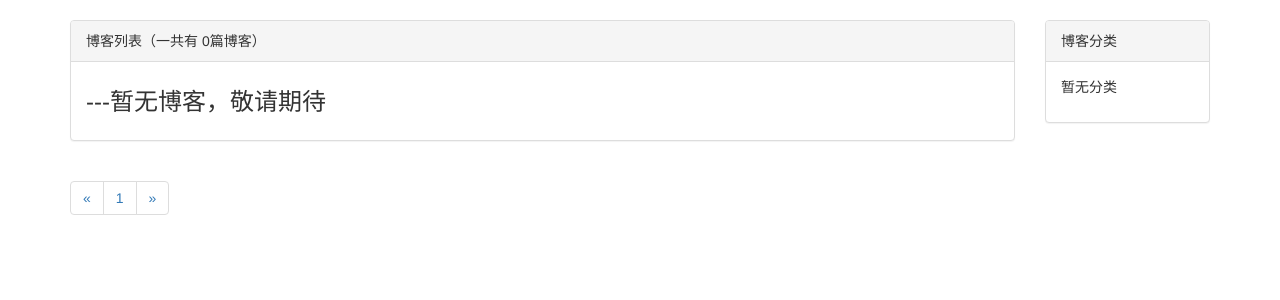
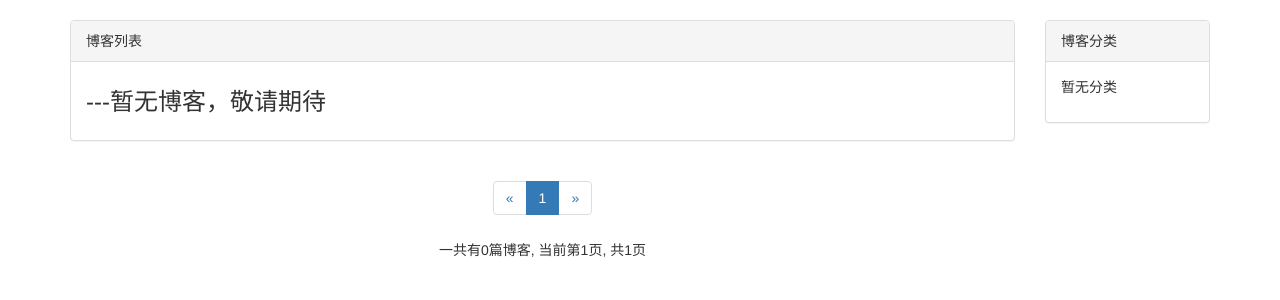
Before and after one commit to lxb1226/mysite, a Django app: page /blog/ in a window 1280 px wide. Shown: the part 52-352 px from the top of the page. Run offline with Django 3.2, Linux system fonts and the light colour scheme; data that the repository does not hold is empty; some libraries are stand-ins or nearby versions.

Commit message:
14-分页优化

```diff
--- a/blog/static/blog/css/blog.css
+++ b/blog/static/blog/css/blog.css
@@ -31,3 +31,7 @@ ul.blog-info-description li{
 div.blog-content{
     text-indent: 2em;
 }
+
+div.paginator{
+    text-align: center;
+}
--- a/blog/templates/blog/blog_list.html
+++ b/blog/templates/blog/blog_list.html
@@ -13,8 +13,7 @@
         <div class="row">
             <div class="col-xs-12 col-sm-8 col-md-9 col-lg-10">
                 <div class="panel panel-default">
-                    <div class="panel-heading">{% block blog_list_title %}博客列表（一共有
-                        {{ page_of_blogs.paginator.count }}篇博客）{% endblock %}</div>
+                    <div class="panel-heading">{% block blog_list_title %}博客列表{% endblock %}</div>
                     <div class="panel-body">
                         {#<p>一共有{{ blogs_count }}篇博客</p>#}
                         {% for blog in page_of_blogs.object_list %}
@@ -38,7 +37,7 @@
 
                     </div>
                 </div>
-                <div>
+                <div class="paginator">
                     <ul class="pagination">
                         <li>
                             {% if page_of_blogs.has_previous %}
@@ -49,8 +48,16 @@
                                 <span aria-hidden="true">&laquo;</span>
                             {% endif %}
                         </li>
-                        {% for page_num in page_of_blogs.paginator.page_range %}
-                            <li><a href="?page={{ page_num }}">{{ page_num }}</a></li>
+                        {% for page_num in page_range %}
+                            {% if page_num == page_of_blogs.number %}
+                                <li class="active"><span>{{ page_num }}</span></li>
+                            {% else %}
+                                {% if page_num == '...' %}
+                                    <li class><span>{{ page_num }}</span></li>
+                                {% else %}
+                                    <li class><a href="?page={{ page_num }}">{{ page_num }}</a></li>
+                                {% endif %}
+                            {% endif %}
                         {% endfor %}
 
 
@@ -64,6 +71,9 @@
                             {% endif %}
                         </li>
                     </ul>
+                    <p>一共有{{ page_of_blogs.paginator.count }}篇博客,
+                        当前第{{ page_of_blogs.number }}页,
+                        共{{ page_of_blogs.paginator.num_pages }}页</p>
                 </div>
             </div>
             <div class="hidden-xs col-sm-4 col-md-3 col-lg-2">
--- a/blog/templates/blog/blogs_with_type.html
+++ b/blog/templates/blog/blogs_with_type.html
@@ -6,6 +6,5 @@
 {% endblock %}
 
 {% block blog_list_title %}
-    分类：{{ blog_type.type_name }}(一共有{{ blogs|length }}篇博客)
-    <a href="{% url 'blog_list' %}">查看全部博客</a>
+    分类：{{ blog_type.type_name }}
 {% endblock %}
--- a/blog/views.py
+++ b/blog/views.py
@@ -1,20 +1,39 @@
 from django.shortcuts import render_to_response, get_object_or_404
 from django.core.paginator import Paginator
+from django.conf import settings
 from .models import Blog, BlogType
 
 
 # Create your views here.
 
+
 # 返回全部博客
 def blog_list(request):
-    page_num = request.GET.get('page',1)    # 获取url的页面参数
+    page_num = request.GET.get('page', 1)  # 获取url的页面参数
     blogs_all_list = Blog.objects.all()
-    paginator = Paginator(blogs_all_list, 10) # 每10页进行分页
+    paginator = Paginator(blogs_all_list, settings.EACH_PAGE_BLOGS_NUMBER)  # 每2篇进行分页
     page_of_blogs = paginator.get_page(page_num)
+    current_page_num = page_of_blogs.number  # 获取当前页码
+
+    # 获取当前页码前后2页的页码范围
+    page_range = list(range(max(current_page_num - 2, 1), current_page_num)) + \
+                 list(range(current_page_num, min(current_page_num + 2, paginator.num_pages) + 1))
+    # page_range = [current_page_num + i for i in range(-3, 3) if 0 < current_page_num + i <= paginator.num_pages]
+    # 加上省略页码标记
+    if page_range[0] - 1 >= 2:
+        page_range.insert(0, '...')
+    if paginator.num_pages - page_range[-1] >= 2:
+        page_range.append('...')
+    # 加上首页和尾页
+    if page_range[0] != 1:
+        page_range.insert(0, 1)
+    if page_range[-1] != paginator.num_pages:
+        page_range.append(paginator.num_pages)
 
     context = {}
     context['page_of_blogs'] = page_of_blogs
     context['blog_types'] = BlogType.objects.all()
+    context['page_range'] = page_range
     return render_to_response('blog/blog_list.html', context)
 
 
@@ -26,8 +45,32 @@ def blog_detail(request, blog_pk):
 
 def blogs_with_type(request, blog_type_pk):
     context = {}
+    page_num = request.GET.get('page', 1)  # 获取url的页面参数
     blog_type = get_object_or_404(BlogType, pk=blog_type_pk)
-    context['blogs'] = Blog.objects.filter(blog_type=blog_type)
+    blogs_all_list = Blog.objects.filter(blog_type=blog_type)
+    paginator = Paginator(blogs_all_list, settings.EACH_PAGE_BLOGS_NUMBER)  # 每2篇进行分页
+    page_of_blogs = paginator.get_page(page_num)
+    current_page_num = page_of_blogs.number  # 获取当前页码
+
+    # 获取当前页码前后2页的页码范围
+    page_range = list(range(max(current_page_num - 2, 1), current_page_num)) + \
+                 list(range(current_page_num, min(current_page_num + 2, paginator.num_pages) + 1))
+    # page_range = [current_page_num + i for i in range(-3, 3) if 0 < current_page_num + i <= paginator.num_pages]
+    # 加上省略页码标记
+    if page_range[0] - 1 >= 2:
+        page_range.insert(0, '...')
+    if paginator.num_pages - page_range[-1] >= 2:
+        page_range.append('...')
+    # 加上首页和尾页
+    if page_range[0] != 1:
+        page_range.insert(0, 1)
+    if page_range[-1] != paginator.num_pages:
+        page_range.append(paginator.num_pages)
+
+    context['blogs'] = page_of_blogs.object_list
+    context['page_of_blogs'] = page_of_blogs
+    context['blog_types'] = BlogType.objects.all()
+    context['page_range'] = page_range
     context['blog_type'] = blog_type
-    context['blog_types'] = BlogType.objects.all()
+
     return render_to_response('blog/blogs_with_type.html', context)
--- a/mysite/settings.py
+++ b/mysite/settings.py
@@ -117,3 +117,6 @@ STATIC_URL = '/static/'
 STATICFILES_DIRS = [
     os.path.join(BASE_DIR, 'static'),
 ]
+
+# 自定义参数
+EACH_PAGE_BLOGS_NUMBER = 7
```
